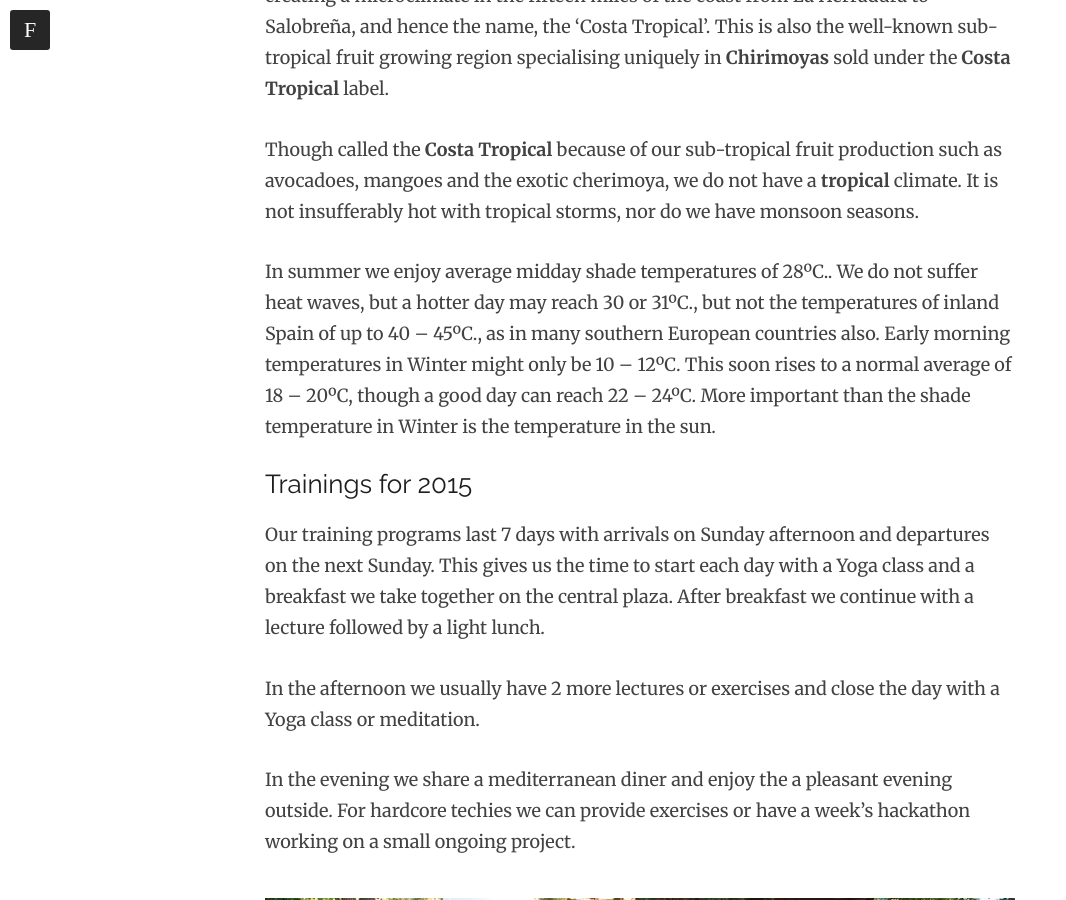
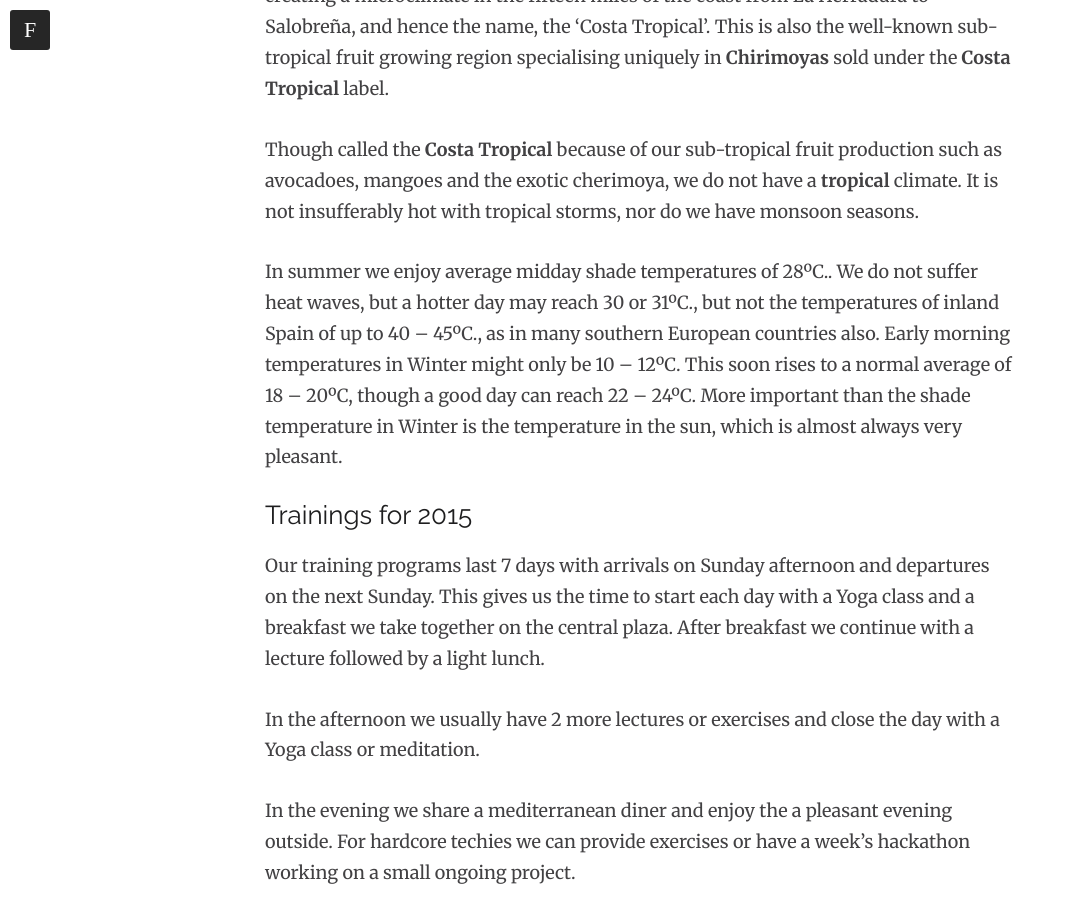
Before and after one commit to woq-blended/woq.github.io, a Jekyll site: the page built from _posts/2014-12-26-setup-in-andalucia.markdown, in a window 1280 px wide and 900 px high, scrolled down 2152 px. Shown: the whole window, without its empty margins (0-1066 px from the left). Built offline with Jekyll 4.4.1, drawn with Linux system fonts in a browser that asks for light colours; nearby versions of some CDN libraries; comment, search, counter and statistics services are not loaded.

```diff
--- a/_posts/2014-12-26-setup-in-andalucia.markdown
+++ b/_posts/2014-12-26-setup-in-andalucia.markdown
@@ -47,7 +47,7 @@
 In summer we enjoy average midday shade temperatures of 28ºC.. We do not suffer heat waves, but a hotter day may reach 30 or 31ºC.,
 but not the temperatures of inland Spain of up to 40 – 45ºC., as in many southern European countries also. Early morning temperatures
 in Winter might only be 10 – 12ºC. This soon rises to a normal average of 18 – 20ºC, though a good day can reach 22 – 24ºC.
-More important than the shade temperature in Winter is the temperature in the sun.
+More important than the shade temperature in Winter is the temperature in the sun, which is almost always very pleasant.
 
 ## Trainings for 2015
 
```
